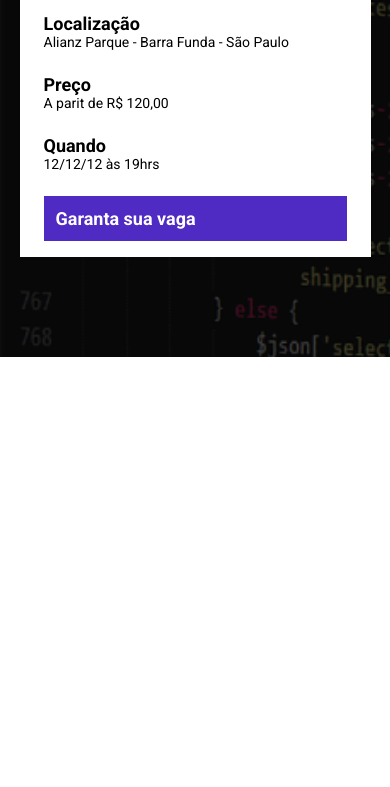
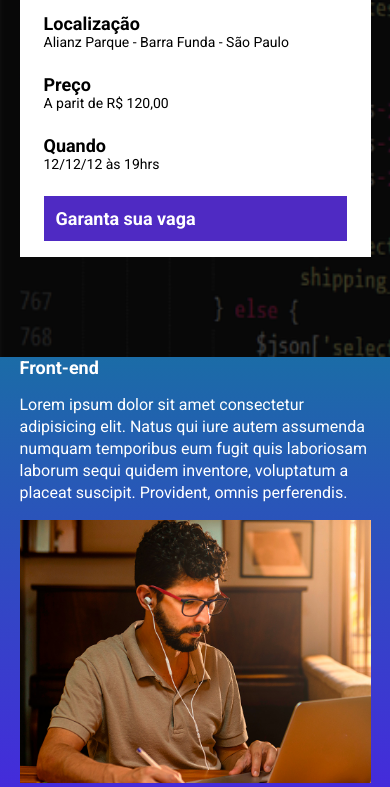
Before and after one commit to bcadore/EBAC_Talks, a website built with Parcel: page src/index.html in a window 390 px wide. Shown: the part 499-1286 px from the top of the page. Before the commit the page ends 856 px from the top, so only its background shows below. Built offline with nearby package versions, Linux system fonts and the light colour scheme.

Commit message:
Add a primeira sessão

```diff
--- a/src/index.html
+++ b/src/index.html
@@ -19,7 +19,8 @@
       <div class="container">
         <img class="hero__logo"" src="./images/ebac_logo.svg" alt="EBAC" />
         <p class="hero__text">
-          O maior evento de tecnologia do Brasil começa em <span id="contador"></span>
+          O maior evento de tecnologia do Brasil começa em
+          <span id="contador"></span>
         </p>
         <div class="infos-bar">
           <ul class="infos-bar__infos">
@@ -41,6 +42,21 @@
       </div>
     </header>
 
+    <section class="event">
+      <div class="container">
+        <div class="event__detail">
+          <h2 class="event__detail__title">Front-end</h2>
+          <p class="event__detail__description">
+            Lorem ipsum dolor sit amet consectetur adipisicing elit. Natus qui
+            iure autem assumenda numquam temporibus eum fugit quis laboriosam
+            laborum sequi quidem inventore, voluptatum a placeat suscipit.
+            Provident, omnis perferendis.
+          </p>
+        </div>
+        <img class="event__image" src="./images/frontend.png" alt="Front-end" />
+      </div>
+    </section>
+
     <script src="./scripts/main.js"></script>
   </body>
 </html>
--- /dev/null
+++ b/src/styles/_event.scss
@@ -0,0 +1,41 @@
+.event {
+  padding: 80 0;
+  background-image: linear-gradient(#1b6ca7, #442bdb);
+
+  .container {
+    display: flex;
+  }
+
+  &__image {
+    max-width: 360px;
+  }
+
+  &__detail {
+    margin-right: 40px;
+
+    &__title {
+      font-size: 18px;
+      font-weight: bold;
+      margin-bottom: 16px;
+    }
+
+    &__description {
+      line-height: 22px;
+    }
+  }
+
+  @media (max-width: 640px) {
+    .container {
+      display: block;
+    }
+
+    &__image {
+      width: 100%;
+    }
+
+    &__detail {
+      margin-right: 0;
+      margin-bottom: 16px;
+    }
+  }
+}
--- a/src/styles/main.scss
+++ b/src/styles/main.scss
@@ -1,6 +1,7 @@
 @use "hero";
 @use "./components/infos_bar";
 @use "./components/buttons";
+@use "event";
 
 * {
   margin: 0;
```
